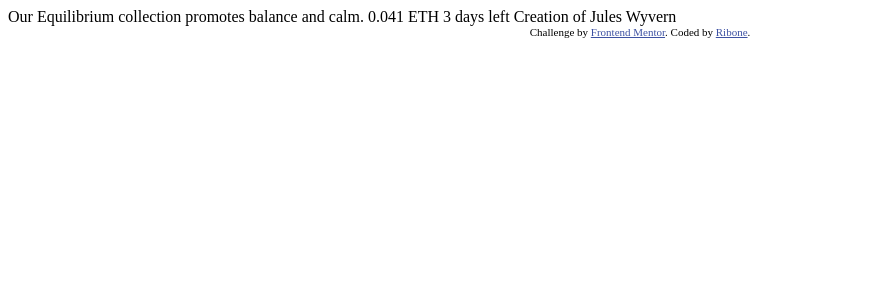
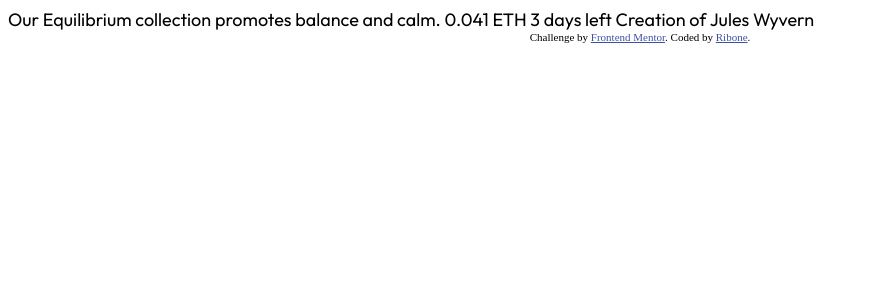
Before and after one commit to riboney-fmc/NFT-Preview-Cards, an Angular app: page / in a window 1280 px wide. Shown: the top 300 px of the page, without its empty margins (0-869 px from the left). Built offline with nearby package versions, Linux system fonts and the light colour scheme.

Commit message:
Setup CSS variables and styles

```diff
--- a/src/app/app.component.css
+++ b/src/app/app.component.css
@@ -0,0 +1,21 @@
+@import url('https://fonts.googleapis.com/css2?family=Outfit:wght@300;400;600&family=Roboto:wght@400;700&display=swap');
+
+:root {
+    --soft-blue: hsl(215, 51%, 70%);
+    --cyan: hsl(178, 100%, 50%);
+    --very-dark-blue-main: hsl(217, 54%, 11%);
+    --very-dark-blue-card: hsl(216, 50%, 16%);
+    --very-dark-blue-line: hsl(215, 32%, 27%);
+}
+
+* {
+    box-sizing: border-box;
+    background: var(--very-dark-blue-main);
+}
+
+.body {
+    margin: 0px;
+    padding: 0px;
+    font-family: 'Outfit', sans-serif;
+    font-size: 1.125rem;
+}
```
